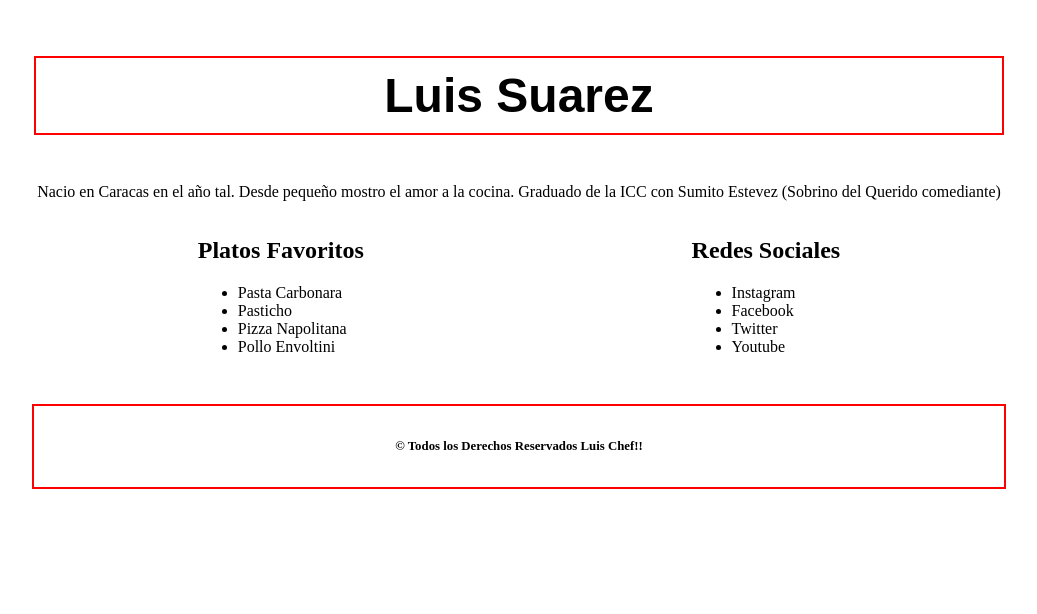
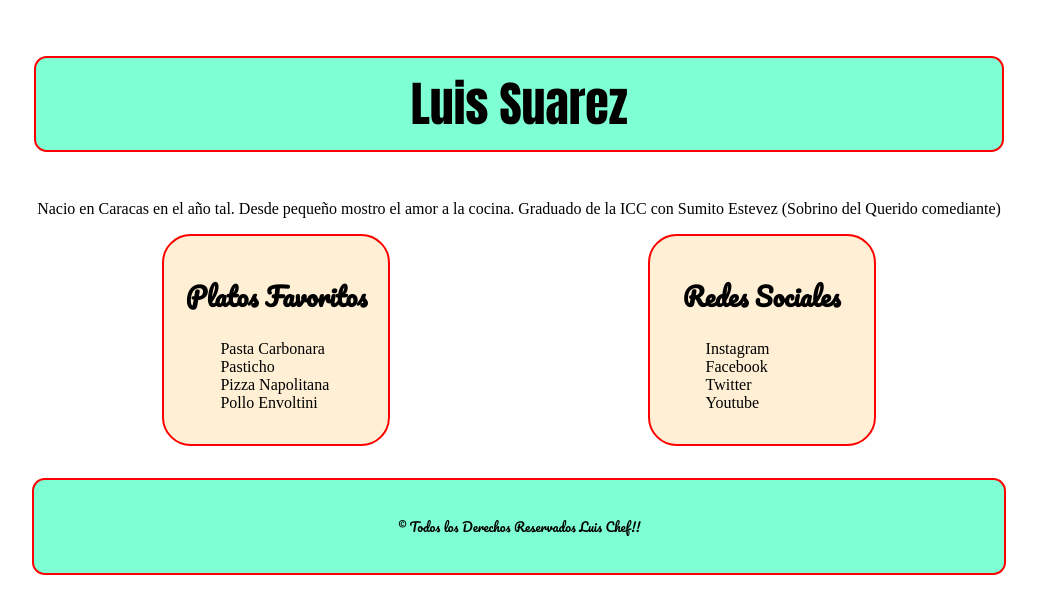
Before and after one commit to shaka0241/LuisManosDeOro, a plain HTML site: page index.html in a window 1280 px wide. Shown: the whole page, without its empty margins (121-1158 px from the left). Drawn offline with Linux system fonts and the light colour scheme.

Commit message:
add several styles

```diff
--- a/assets/sass/abstracts/_variables.scss
+++ b/assets/sass/abstracts/_variables.scss
@@ -1,3 +1,10 @@
-$title-size-xl: 48px;
-$title-size-l: 36px;
+
+$title-size-xl: 3rem;
+$title-size-l: 2.25rem;
+
 $color-primary: red;
+$color-primary-alt: rgb(238, 118, 118);
+$color-secundary: aquamarine;
+$color-secundary-alt: rgb(198, 235, 223);
+
+$font-pacific: "Pacifico", cursive;
--- a/assets/sass/components/_header.scss
+++ b/assets/sass/components/_header.scss
@@ -2,11 +2,14 @@
     width: 80%;
     margin: 0 auto;
     &__name{
+        background-color: $color-secundary;
         padding: 10px;
-        font-family: Arial, Helvetica, sans-serif;
+        font-family: Impact, Haettenschweiler, 'Arial Narrow Bold', sans-serif;
         font-size: $title-size-xl;
+        font-weight: normal;
         text-align: center;
         border: 2px solid $color-primary;
+        border-radius: 0.8rem;
 
     }
 }
--- a/assets/sass/main.scss
+++ b/assets/sass/main.scss
@@ -1,3 +1,6 @@
+@import url('https://fonts.googleapis.com/css2?family=Montserrat:ital,wght@0,100..900;1,100..900&family=Pacifico&display=swap');
+
+
 // abstracts/
 // vendors/
 // base/
@@ -7,7 +10,8 @@
 // themes/
 
 @import 'abstracts/variables';
-@import 'layout/body.scss';
+@import 'layout/body';
 @import 'layout/footer';
 @import 'components/header';
+@import 'components/list';
 @import 'pages/index';
--- a/index.html
+++ b/index.html
@@ -15,23 +15,23 @@
     <main class="main">
         <p class="main__description">Nacio en Caracas en el año tal. Desde pequeño mostro el amor a la cocina. Graduado de la ICC con Sumito Estevez (Sobrino del Querido comediante)</p>
         <section class="main__container">
-            <section class="section-plate">
-                <h2 class="section-plate__title">Platos Favoritos</h2>
-                <ul class="section-plate__ulist">
-                    <li class="section-plate__li">Pasta Carbonara</li>
-                    <li class="section-plate__li">Pasticho</li>
-                    <li class="section-plate__li">Pizza Napolitana</li>
-                    <li class="section-plate__li">Pollo Envoltini</li>
+            <section class="list section-plate">
+                <h2 class="list__title">Platos Favoritos</h2>
+                <ul class="list__ul">
+                    <li class="list__li">Pasta Carbonara</li>
+                    <li class="list__li">Pasticho</li>
+                    <li class="list__li">Pizza Napolitana</li>
+                    <li class="list__li">Pollo Envoltini</li>
                 </ul>
             </section>
 
-            <section class="section-socials">
-                <h2 class="section-socials__title">Redes Sociales</h2>
-                <ul class="section-socials__ulist">
-                    <li class="section-socials__li">Instagram</li>
-                    <li class="section-socials__li">Facebook</li>
-                    <li class="section-socials__li">Twitter</li>
-                    <li class="section-socials__li">Youtube</li>
+            <section class="list section-socials">
+                <h2 class="list__title">Redes Sociales</h2>
+                <ul class="list__ul">
+                    <li class="list__li">Instagram</li>
+                    <li class="list__li">Facebook</li>
+                    <li class="list__li">Twitter</li>
+                    <li class="list__li">Youtube</li>
                 </ul>
             </section>
         </section>
```
Also changed, not shown: assets/css/main.css.
